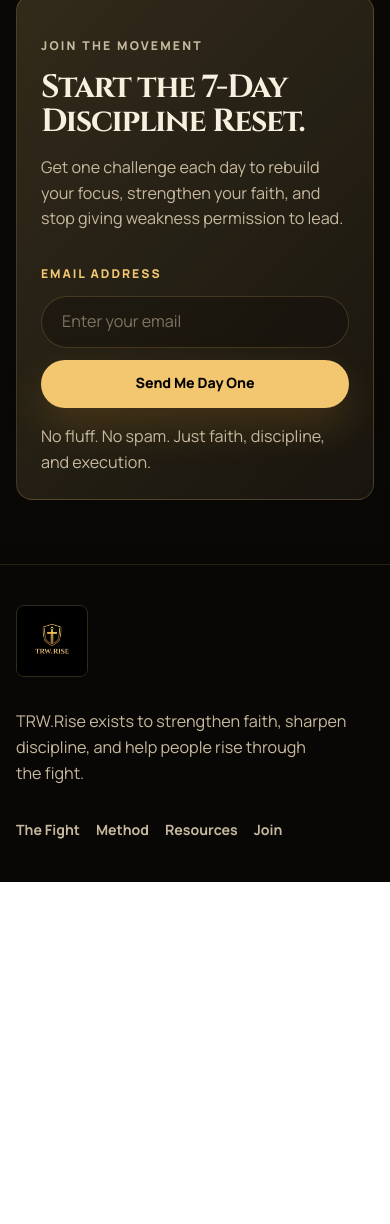
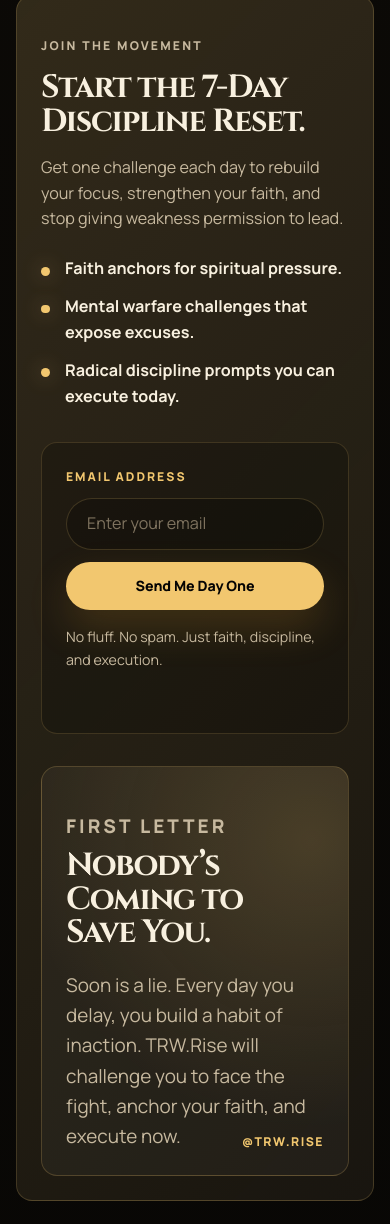
Before and after one commit to Fatboi1962/trw-rise-site, a plain HTML site: page index.html in a window 390 px wide. Shown: the part 7796-9020 px from the top of the page. Before the commit the page ends 8678 px from the top, so only its background shows below. Drawn offline with Linux system fonts and the light colour scheme.

Commit message:
Add TRW.Rise newsletter signup

```diff
--- a/index.html
+++ b/index.html
@@ -46,6 +46,7 @@
           <a href="#fight">The Fight</a>
           <a href="#method">Method</a>
           <a href="#weapons">Daily Weapons</a>
+          <a href="#newsletter">Newsletter</a>
           <a href="#profile">The Voice</a>
           <a href="#testimonies">Testimonies</a>
           <a class="nav-cta" href="#reset">Start the Reset</a>
@@ -290,24 +291,134 @@
       </section>
 
       <section class="reset-section" id="reset">
-        <div class="container reset-card">
-          <div>
+        <div class="container reset-card" id="newsletter">
+          <div class="reset-copy">
             <p class="eyebrow">Join the movement</p>
             <h2>Start the 7-Day Discipline Reset.</h2>
             <p>
               Get one challenge each day to rebuild your focus, strengthen your faith, and stop
               giving weakness permission to lead.
             </p>
+
+            <ul class="reset-points" aria-label="Newsletter includes">
+              <li>Faith anchors for spiritual pressure.</li>
+              <li>Mental warfare challenges that expose excuses.</li>
+              <li>Radical discipline prompts you can execute today.</li>
+            </ul>
           </div>
 
-          <form class="signup-form" aria-label="7-Day Discipline Reset signup">
+          <form
+            class="signup-form"
+            action="https://formsubmit.co/terry.2001.2000@gmail.com"
+            method="POST"
+            aria-label="7-Day Discipline Reset signup"
+          >
+            <input type="hidden" name="_subject" value="New TRW.Rise newsletter signup" />
+            <input type="hidden" name="_template" value="table" />
+            <input type="hidden" name="_captcha" value="false" />
+            <input type="hidden" name="_next" value="https://trw-rise-site.com/?joined=1#newsletter" />
+            <input type="hidden" name="brand" value="TRW.Rise" />
+            <textarea name="_autoresponse" hidden>
+Subject: Nobody’s Coming to Save You.
+
+Let’s cut the excuses.
+
+Nobody is coming to fix your life.
+
+Not your friends.
+Not your family.
+Not some perfect opportunity you’re waiting on.
+
+And deep down, you already know that.
+
+But instead of facing it, you keep distracting yourself.
+
+Scrolling. Watching. Planning.
+Telling yourself, “I’ll start soon.”
+
+Soon is a lie.
+
+Here’s what’s actually happening.
+
+You’re wasting time.
+
+Not because you’re incapable. Because you are undisciplined in the moments that matter.
+
+You say you want more.
+
+But your actions say you are comfortable staying exactly where you are.
+
+That gap is the problem.
+
+Read this carefully.
+
+Every day you delay, you build a habit of inaction.
+
+Every time you choose easy, you train yourself to quit when it gets hard.
+
+And that adds up.
+
+Not in weeks.
+
+In years.
+
+TRW.Rise is not for comfort.
+
+We are not here to make you feel good.
+
+We are here to wake you up.
+
+To force clarity.
+To demand discipline.
+To kill the weak habits that keep you stuck.
+
+Because if you do not change your structure, nothing changes.
+
+Here is the reality check.
+
+If you keep moving like this, a year from now will look exactly the same.
+
+Same mindset.
+Same habits.
+Same frustration.
+
+And at that point, you will not be confused anymore.
+
+You will just regret it.
+
+Fix it now.
+
+Not tomorrow.
+Not next week.
+
+Now.
+
+Do something uncomfortable.
+Make a move that actually matters.
+Cut the distractions and execute.
+
+Because this window you are in does not stay open forever.
+
+— TRW.Rise TEAM
+            </textarea>
             <label for="email">Email address</label>
             <div class="form-row">
-              <input id="email" name="email" type="email" placeholder="Enter your email" required />
+              <input id="email" name="email" type="email" placeholder="Enter your email" autocomplete="email" required />
               <button class="button button-primary" type="submit">Send Me Day One</button>
             </div>
-            <p>No fluff. No spam. Just faith, discipline, and execution.</p>
+            <p class="form-note">No fluff. No spam. Just faith, discipline, and execution.</p>
+            <p class="form-status" data-form-status aria-live="polite"></p>
           </form>
+
+          <article class="newsletter-preview" aria-label="First TRW.Rise newsletter preview">
+            <p class="label">First letter</p>
+            <h3>Nobody’s Coming to Save You.</h3>
+            <p>
+              Soon is a lie. Every day you delay, you build a habit of inaction.
+              TRW.Rise will challenge you to face the fight, anchor your faith, and execute now.
+            </p>
+            <span>@Trw.rise</span>
+          </article>
         </div>
       </section>
     </main>
--- a/script.js
+++ b/script.js
@@ -1,6 +1,7 @@
 const menuButton = document.querySelector("[data-menu-toggle]");
 const navLinks = document.querySelector("[data-nav-links]");
 const signupForm = document.querySelector(".signup-form");
+const formStatus = document.querySelector("[data-form-status]");
 
 if (menuButton && navLinks) {
   menuButton.addEventListener("click", () => {
@@ -17,12 +18,22 @@ if (menuButton && navLinks) {
 }
 
 if (signupForm) {
+  const params = new URLSearchParams(window.location.search);
+
+  if (params.get("joined") === "1" && formStatus) {
+    formStatus.textContent = "You are in. Check your inbox for Day One.";
+  }
+
   signupForm.addEventListener("submit", (event) => {
-    event.preventDefault();
     const button = signupForm.querySelector("button");
     if (button) {
-      button.textContent = "Reset Requested";
+      button.textContent = "Sending Day One...";
+      button.disabled = true;
       button.setAttribute("aria-live", "polite");
+    }
+
+    if (formStatus) {
+      formStatus.textContent = "Submitting. Stay locked in.";
     }
   });
 }
--- a/styles.css
+++ b/styles.css
@@ -604,6 +604,10 @@ dt {
     var(--color-surface);
 }
 
+.reset-copy {
+  align-self: start;
+}
+
 .reset-card h2 {
   max-width: 14ch;
 }
@@ -613,8 +617,39 @@ dt {
   color: var(--color-text-muted);
 }
 
+.reset-points {
+  display: grid;
+  gap: var(--space-3);
+  margin-top: var(--space-6);
+  padding: 0;
+  list-style: none;
+}
+
+.reset-points li {
+  position: relative;
+  padding-left: var(--space-6);
+  color: var(--color-text);
+  font-weight: 700;
+}
+
+.reset-points li::before {
+  content: "";
+  position: absolute;
+  left: 0;
+  top: 0.65em;
+  width: 0.55rem;
+  height: 0.55rem;
+  border-radius: var(--radius-full);
+  background: var(--color-gold);
+  box-shadow: 0 0 20px rgba(242, 199, 111, 0.45);
+}
+
 .signup-form {
   align-self: end;
+  padding: var(--space-6);
+  border: 1px solid rgba(242, 199, 111, 0.16);
+  border-radius: var(--radius-xl);
+  background: rgba(0, 0, 0, 0.22);
 }
 
 .signup-form label {
@@ -645,6 +680,53 @@ input {
 
 input::placeholder {
   color: var(--color-text-faint);
+}
+
+.form-note,
+.form-status {
+  font-size: var(--text-sm);
+}
+
+.form-status {
+  min-height: 1.5em;
+  color: var(--color-gold) !important;
+  font-weight: 800;
+}
+
+.newsletter-preview {
+  grid-column: 1 / -1;
+  position: relative;
+  overflow: hidden;
+  padding: clamp(var(--space-6), 4vw, var(--space-10));
+  border: 1px solid rgba(242, 199, 111, 0.2);
+  border-radius: var(--radius-xl);
+  background:
+    radial-gradient(circle at 88% 18%, rgba(242, 199, 111, 0.16), transparent 18rem),
+    rgba(255, 255, 255, 0.035);
+}
+
+.newsletter-preview h3 {
+  max-width: 18ch;
+  font-size: var(--text-2xl);
+  letter-spacing: -0.04em;
+}
+
+.newsletter-preview p {
+  margin-top: var(--space-5);
+  max-width: 56ch;
+  color: var(--color-text-muted);
+  font-size: var(--text-lg);
+}
+
+.newsletter-preview span {
+  position: absolute;
+  right: var(--space-6);
+  bottom: var(--space-6);
+  color: var(--color-gold);
+  font-size: var(--text-xs);
+  font-weight: 800;
+  letter-spacing: 0.12em;
+  text-transform: uppercase;
 }
 
 .site-footer {
```
Also changed, not shown: 1 other file.
